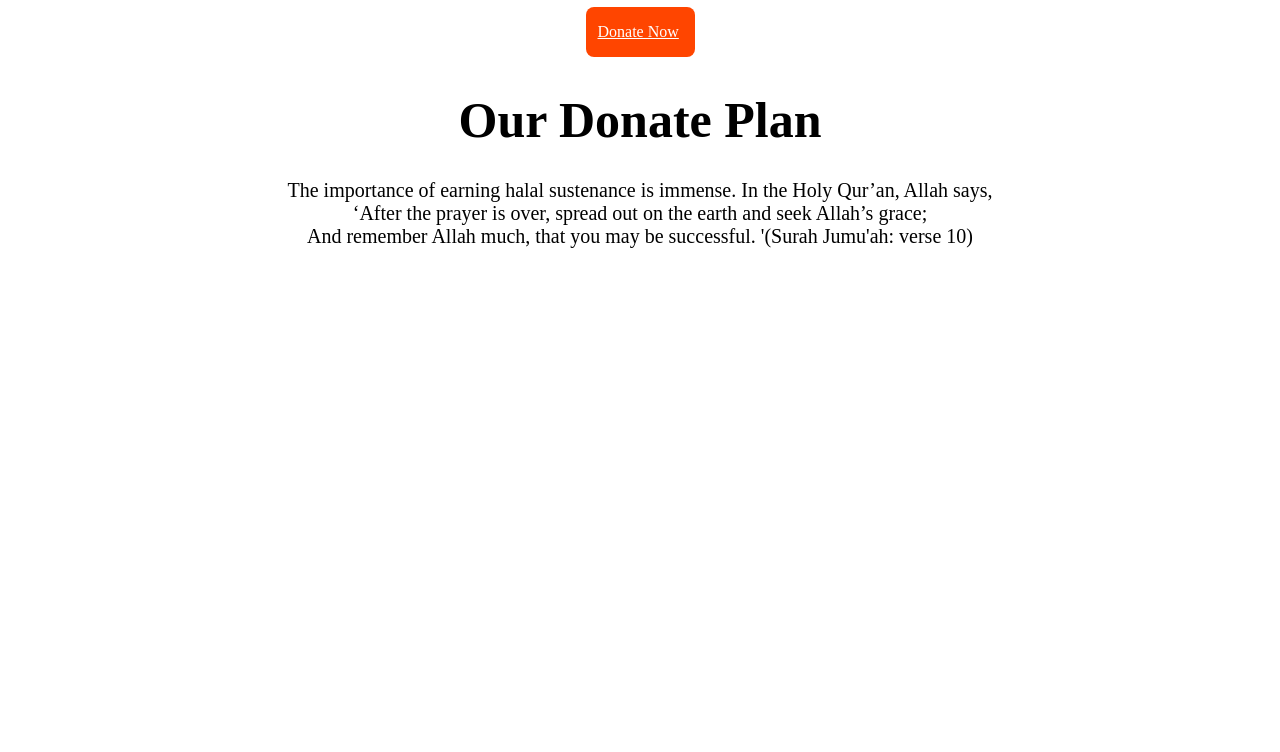
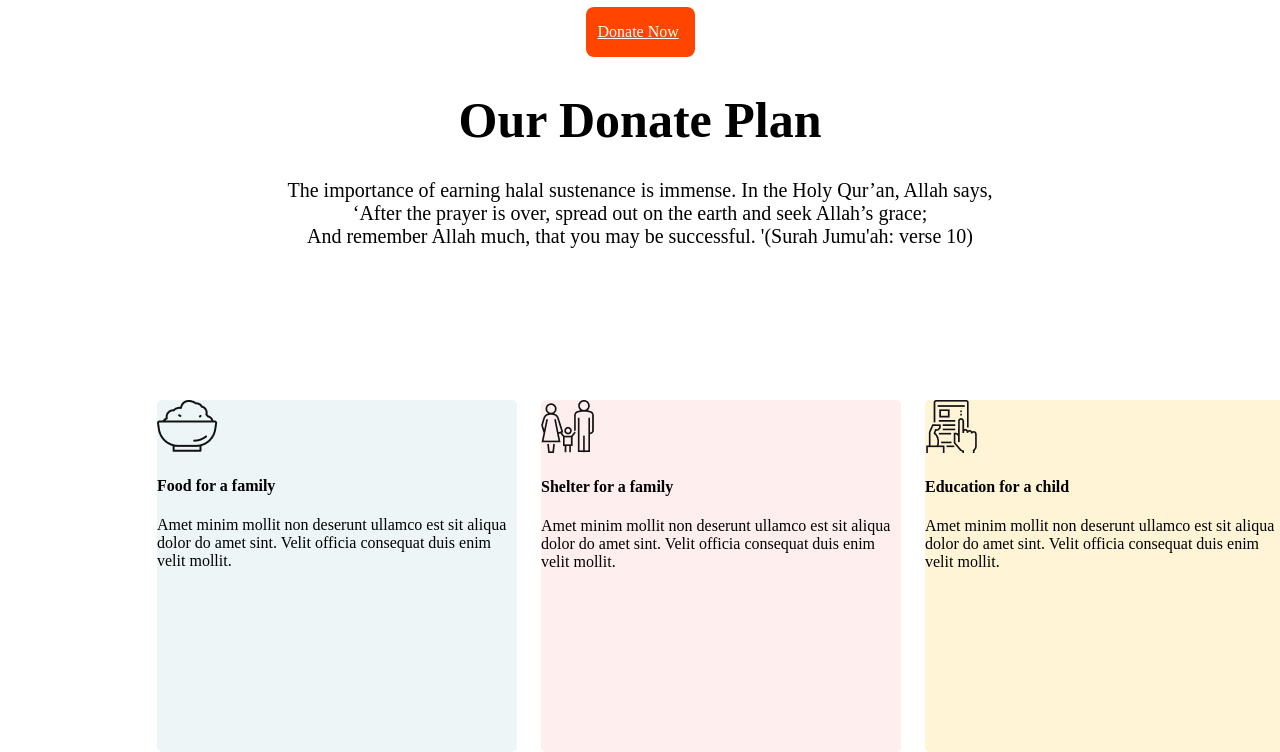
Before and after one commit to rafiul-56/Donations-web, a plain HTML site: page index.html in a window 1280 px wide. Shown: the part 1196-1948 px from the top of the page. Before the commit the page ends 1472 px from the top, so only its background shows below. Drawn offline with Linux system fonts and the light colour scheme.

Commit message:
our donate plan

```diff
--- a/index.html
+++ b/index.html
@@ -59,5 +59,31 @@
         verse 10)
       </p>
     </div>
+    <section>
+      <div class="Food-family">
+        <img src="icons/food.png" alt="This Is icon" />
+        <h4>Food for a family</h4>
+        <p>
+          Amet minim mollit non deserunt ullamco est sit aliqua dolor do amet
+          sint. Velit officia consequat duis enim velit mollit.
+        </p>
+      </div>
+      <div class="Shelter-family">
+        <img src="icons/shelter.png" alt="This Is icon" />
+        <h4>Shelter for a family</h4>
+        <p>
+          Amet minim mollit non deserunt ullamco est sit aliqua dolor do amet
+          sint. Velit officia consequat duis enim velit mollit.
+        </p>
+      </div>
+      <div class="Education">
+        <img src="icons/Frame-1.png" alt="This Is icon" />
+        <h4>Education for a child</h4>
+        <p>
+          Amet minim mollit non deserunt ullamco est sit aliqua dolor do amet
+          sint. Velit officia consequat duis enim velit mollit.
+        </p>
+      </div>
+    </section>
   </body>
 </html>
--- a/style.css
+++ b/style.css
@@ -100,3 +100,30 @@ color: #FF5959;
     text-align:center;
 
 }
+.Food-family{
+    position: absolute;
+    width: 360px;
+    height: 352px;
+    left: 157px;
+    top: 1595.5px;
+    background: rgba(79, 157, 166, 0.1);
+    border-radius: 5px;
+}
+.Shelter-family{
+    position: absolute;
+width: 360px;
+height: 352px;
+left: 541px;
+top: 1595.5px;
+    background: rgba(255, 89, 89, 0.1);
+border-radius: 5px;
+}
+.Education{
+    position: absolute;
+width: 360px;
+height: 352px;
+left: 925px;
+top: 1595.5px;
+    background: #FFF4D6;
+border-radius: 5px;
+}
```
